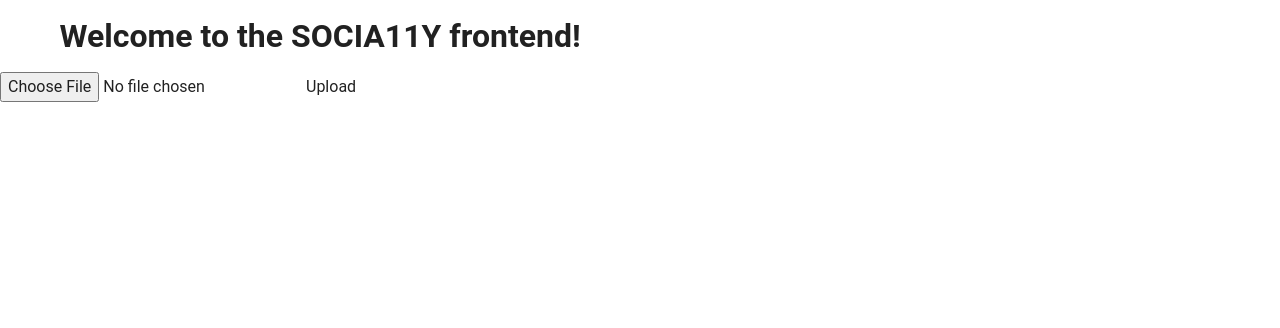
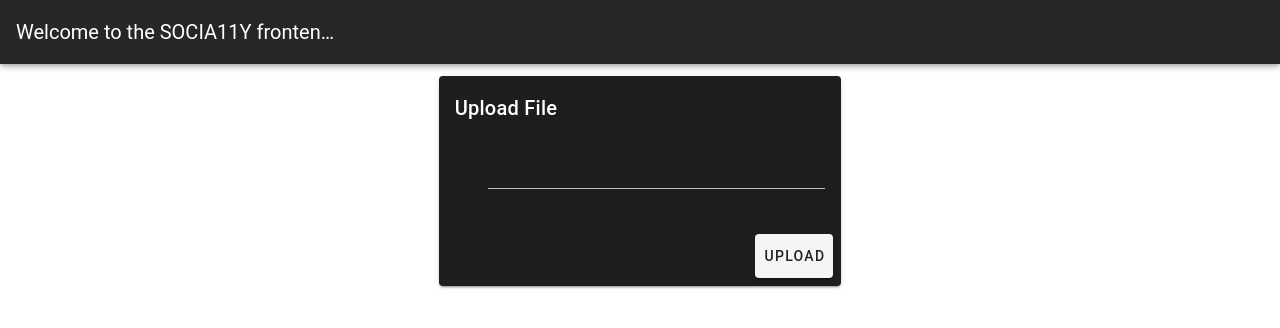
Before and after one commit to nightmarlin/socia11y, a Vue app in the folder frontend/: page / in a window 1280 px wide. Shown: the top 328 px of the page. Built offline with nearby package versions, Linux system fonts and the light colour scheme; the HTML template or start-up script is replaced by a standard one.

Commit message:
refactor(frontend): upgrade to vuetify

```diff
--- a/frontend/src/App.vue
+++ b/frontend/src/App.vue
@@ -1,27 +1,29 @@
 <template>
-  <v-app>
+  <v-app dark>
+    <TitleBar />
     <v-main>
-      <HelloWorld />
-      <Upload />
+      <v-container fluid>
+        <UploadCard />
+      </v-container>
     </v-main>
   </v-app>
 </template>
 
 <script lang="ts">
 import Vue from "vue";
-import HelloWorld from "./components/HelloWorld.vue";
-import Upload from "./components/Upload.vue";
+import TitleBar from "./components/TitleBar.vue";
+import UploadCard from "./components/UploadCard.vue";
 
 export default Vue.extend({
   name: "App",
 
   components: {
-    HelloWorld,
-    Upload,
+    TitleBar,
+    UploadCard
   },
 
   data: () => ({
     //
-  }),
+  })
 });
 </script>
--- a/frontend/src/components/HelloWorld.vue
+++ /dev/null
@@ -1,17 +0,0 @@
-<template>
-  <v-container>
-    <h1>Welcome to the SOCIA11Y frontend!</h1>
-  </v-container>
-</template>
-
-<script lang="ts">
-import Vue from "vue";
-
-export default Vue.extend({
-  name: "HelloWorld",
-
-  data: () => ({
-    //
-  }),
-});
-</script>
--- /dev/null
+++ b/frontend/src/components/TitleBar.vue
@@ -0,0 +1,17 @@
+<template>
+  <v-app-bar dark app>
+    <v-app-bar-title>Welcome to the SOCIA11Y frontend!</v-app-bar-title>
+  </v-app-bar>
+</template>
+
+<script lang="ts">
+import Vue from "vue";
+
+export default Vue.extend({
+  name: "TitleBar",
+
+  data: () => ({
+    //
+  })
+});
+</script>
--- a/frontend/src/components/Upload.vue
+++ /dev/null
@@ -1,30 +0,0 @@
-<template>
-    <div class="upload">
-        <input type="file" @change="onSelected">
-        <button @click="onUpload">Upload</button>
-    </div>
-</template>
-
-<script lang="ts">
-import Vue from "vue";
-
-export default Vue.extend({
-  name: "Upload",
-
-  data: () => ({
-      selectedFile: null,
-  }),
-  methods: {
-      onSelected(e: any){
-          this.selectedFile = e.target.files[0]
-      },
-      onUpload() {
-          //Send to backend
-          console.log("Uploaded:" + this.selectedFile)
-      }
-  }
-});
-</script>
-
-<style>
-</style>
--- /dev/null
+++ b/frontend/src/components/UploadCard.vue
@@ -0,0 +1,48 @@
+<template>
+  <v-row>
+    <v-col flex />
+    <v-col sm-4>
+      <v-card dark>
+        <v-card-title>
+          Upload File
+        </v-card-title>
+        <v-card-text>
+          <v-file-input @change="onSelected" />
+        </v-card-text>
+        <v-card-actions>
+          <v-spacer />
+          <v-btn light large @click="onUpload">Upload</v-btn>
+        </v-card-actions>
+      </v-card>
+    </v-col>
+    <v-col flex />
+  </v-row>
+</template>
+
+<script lang="ts">
+import Vue from "vue";
+
+export default Vue.extend({
+  name: "UploadCard",
+
+  /**
+   * "(): T => func" syntax allows type-checking of known properties by defining the well-known
+   * type T
+   */
+  data: (): { selectedFile?: File } => ({}),
+  methods: {
+    onSelected(e: File) {
+      console.log(e);
+      this.selectedFile = e;
+    },
+    onUpload() {
+      //Send to backend
+      console.log("Uploaded:" + this.selectedFile);
+    }
+  }
+});
+</script>
+
+<style scoped>
+/* Styles declared here affect only this component */
+</style>
--- a/frontend/src/plugins/vuetify.ts
+++ b/frontend/src/plugins/vuetify.ts
@@ -1,5 +1,5 @@
 import Vue from "vue";
-import Vuetify from "vuetify/lib/framework";
+import Vuetify from "vuetify/lib";
 
 Vue.use(Vuetify);
 
```
